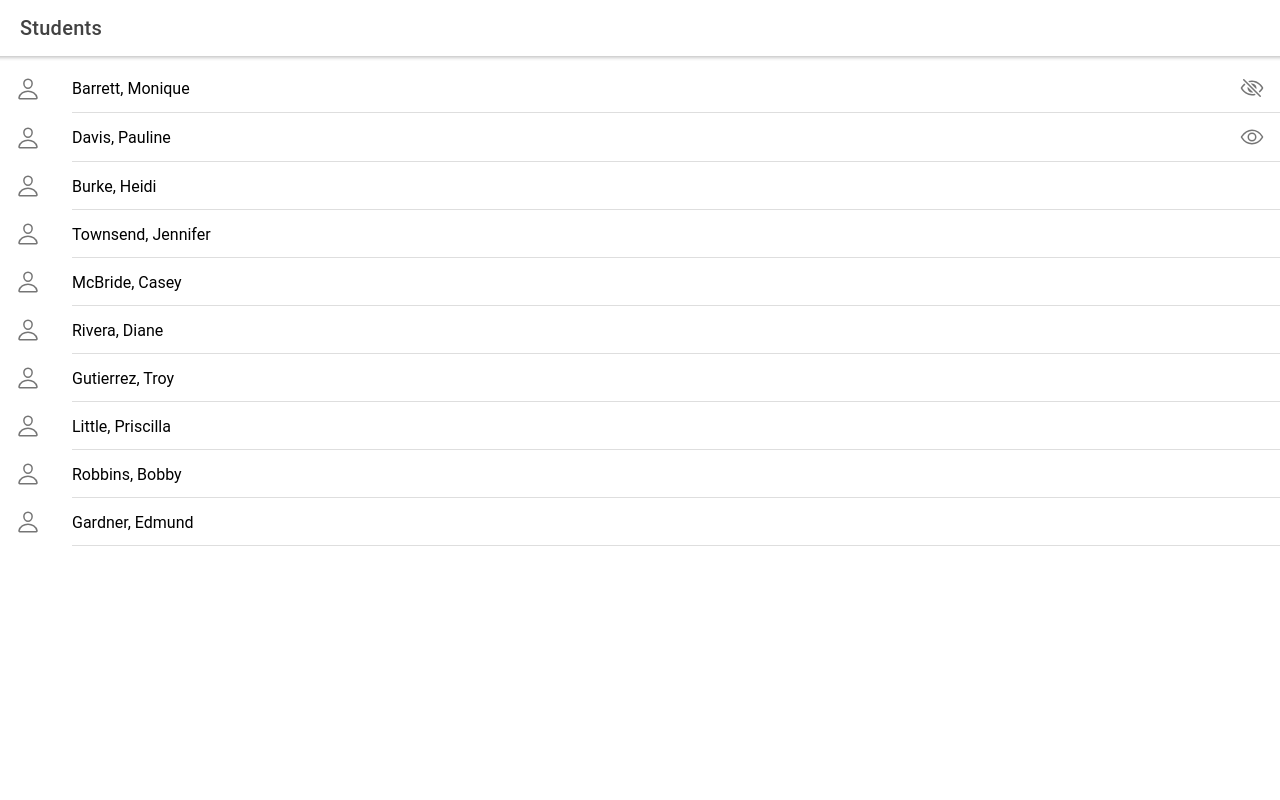
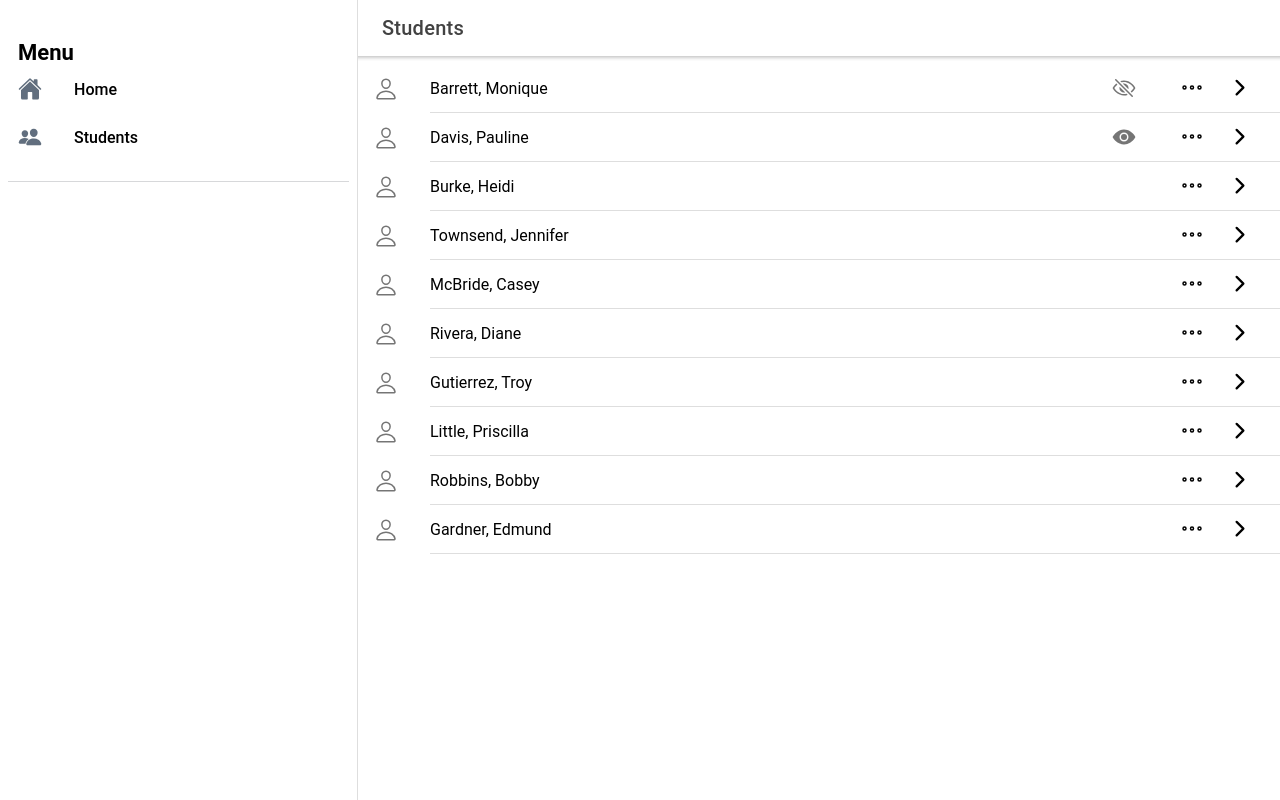
Before and after one commit to walkingriver/at10dance-react, a React (Create React App) app: page /students in a window 1280 px wide. Built offline with nearby package versions, Linux system fonts and the light colour scheme.

Commit message:
UI tweaks

```diff
--- a/src/App.tsx
+++ b/src/App.tsx
@@ -1,6 +1,6 @@
-import React from 'react';
+import React, { useState } from 'react';
 import { Redirect, Route } from 'react-router-dom';
-import { IonApp, IonRouterOutlet } from '@ionic/react';
+import { IonApp, IonRouterOutlet, IonSplitPane } from '@ionic/react';
 import { IonReactRouter } from '@ionic/react-router';
 import Home from './pages/Home';
 
@@ -24,18 +24,25 @@ import '@ionic/react/css/display.css';
 import './theme/variables.css';
 import Students from './pages/Students';
 import StudentInfo from './pages/StudentInfo';
+import Menu from './components/Menu';
 
-const App: React.FC = () => (
+const App: React.FC = () => {
+
+  return (
     <IonApp>
       <IonReactRouter>
-      <IonRouterOutlet>
+        <IonSplitPane contentId="main">
+          <Menu />
+          <IonRouterOutlet id="main">
             <Route path="/home" component={Home} exact={true} />
             <Route path="/students" component={Students} exact={true} />
             <Route path="/student/:id" component={StudentInfo} exact={true} />
             <Route exact path="/" render={() => <Redirect to="/home" />} />
           </IonRouterOutlet>
+        </IonSplitPane>
       </IonReactRouter>
     </IonApp>
   );
+}
 
 export default App;
--- /dev/null
+++ b/src/components/Menu.css
@@ -0,0 +1,113 @@
+ion-menu ion-content {
+  --background: var(--ion-item-background, var(--ion-background-color, #fff));
+}
+
+ion-menu.md ion-content {
+  --padding-start: 8px;
+  --padding-end: 8px;
+  --padding-top: 20px;
+  --padding-bottom: 20px;
+}
+
+ion-menu.md ion-list {
+  padding: 20px 0;
+}
+
+ion-menu.md ion-note {
+  margin-bottom: 30px;
+}
+
+ion-menu.md ion-list-header, ion-menu.md ion-note {
+  padding-left: 10px;
+}
+
+ion-menu.md ion-list#inbox-list {
+  border-bottom: 1px solid var(--ion-color-step-150, #d7d8da);
+}
+
+ion-menu.md ion-list#inbox-list ion-list-header {
+  font-size: 22px;
+  font-weight: 600;
+  min-height: 20px;
+}
+
+ion-menu.md ion-list#labels-list ion-list-header {
+  font-size: 16px;
+  margin-bottom: 18px;
+  color: #757575;
+  min-height: 26px;
+}
+
+ion-menu.md ion-item {
+  --padding-start: 10px;
+  --padding-end: 10px;
+  border-radius: 4px;
+}
+
+ion-menu.md ion-item.selected {
+  --background: rgba(var(--ion-color-primary-rgb), 0.14);
+}
+
+ion-menu.md ion-item.selected ion-icon {
+  color: var(--ion-color-primary);
+}
+
+ion-menu.md ion-item ion-icon {
+  color: #616e7e;
+}
+
+ion-menu.md ion-item ion-label {
+  font-weight: 500;
+}
+
+ion-menu.ios ion-content {
+  --padding-bottom: 20px;
+}
+
+ion-menu.ios ion-list {
+  padding: 20px 0 0 0;
+}
+
+ion-menu.ios ion-note {
+  line-height: 24px;
+  margin-bottom: 20px;
+}
+
+ion-menu.ios ion-item {
+  --padding-start: 16px;
+  --padding-end: 16px;
+  --min-height: 50px;
+}
+
+ion-menu.ios ion-item ion-icon {
+  font-size: 24px;
+  color: #73849a;
+}
+
+ion-menu.ios ion-item .selected ion-icon {
+  color: var(--ion-color-primary);
+}
+
+ion-menu.ios ion-list#labels-list ion-list-header {
+  margin-bottom: 8px;
+}
+
+ion-menu.ios ion-list-header,
+ion-menu.ios ion-note {
+  padding-left: 16px;
+  padding-right: 16px;
+}
+
+ion-menu.ios ion-note {
+  margin-bottom: 8px;
+}
+
+ion-note {
+  display: inline-block;
+  font-size: 16px;
+  color: var(--ion-color-medium-shade);
+}
+
+ion-item.selected {
+  --color: var(--ion-color-primary);
+}
--- /dev/null
+++ b/src/components/Menu.tsx
@@ -0,0 +1,59 @@
+import {
+  IonContent,
+  IonIcon,
+  IonItem,
+  IonLabel,
+  IonList,
+  IonListHeader,
+  IonMenu,
+  IonMenuToggle,
+} from '@ionic/react';
+import React from 'react';
+import { withRouter } from 'react-router-dom';
+import { people, home } from 'ionicons/icons';
+import './Menu.css';
+
+
+interface AppPage {
+  title: string;
+  url: string;
+  icon: string;
+}
+
+const appPages: AppPage[] = [
+  {
+    title: 'Home',
+    url: '/home',
+    icon: home
+  },
+  {
+    title: 'Students',
+    url: '/students',
+    icon: people
+  }
+];
+
+
+const Menu: React.FunctionComponent = () => {
+  return (
+    <IonMenu contentId="main" type="overlay">
+      <IonContent>
+        <IonList id="inbox-list">
+          <IonListHeader>Menu</IonListHeader>
+          {appPages.map((appPage, index) => {
+            return (
+              <IonMenuToggle key={index} autoHide={false}>
+                <IonItem routerLink={appPage.url} routerDirection="none" lines="none" detail={false}>
+                  <IonIcon slot="start" icon={appPage.icon} />
+                  <IonLabel>{appPage.title}</IonLabel>
+                </IonItem>
+              </IonMenuToggle>
+            );
+          })}
+        </IonList>
+      </IonContent>
+    </IonMenu>
+  );
+};
+
+export default withRouter(Menu);
--- a/src/pages/Home.tsx
+++ b/src/pages/Home.tsx
@@ -1,11 +1,18 @@
-import { IonContent, IonHeader, IonPage, IonTitle, IonToolbar, IonCardHeader, IonCardSubtitle, IonCardTitle, IonCardContent, IonCard } from '@ionic/react';
+import { IonContent, IonHeader, IonPage, IonTitle, IonToolbar, IonCardHeader, IonCardSubtitle, IonCardTitle, IonCardContent, IonCard, IonButtons, IonMenuButton } from '@ionic/react';
 import React from 'react';
 import './Home.css';
 
 const Home: React.FC = () => {
   return (
     <IonPage>
-      <IonContent>
+      <IonHeader>
+        <IonToolbar>
+          <IonButtons slot="start">
+            <IonMenuButton></IonMenuButton>
+          </IonButtons>
+          <IonTitle>@10Dance Home</IonTitle>
+        </IonToolbar>
+      </IonHeader>      <IonContent>
         <IonCard>
           <IonCardHeader>
             <IonCardSubtitle>Classroom Attendance Manager</IonCardSubtitle>
--- a/src/pages/Students.tsx
+++ b/src/pages/Students.tsx
@@ -1,6 +1,6 @@
-import { IonContent, IonHeader, IonPage, IonTitle, IonToolbar, IonMenuButton, IonList, IonItemSliding, IonItem, IonIcon, IonLabel, IonItemOptions, IonItemOption, IonActionSheet } from '@ionic/react';
-import { eyeOffOutline, eyeOutline, personOutline } from 'ionicons/icons';
-import React, { useState } from 'react';
+import { IonContent, IonHeader, IonPage, IonTitle, IonToolbar, IonMenuButton, IonList, IonItemSliding, IonItem, IonIcon, IonLabel, IonItemOptions, IonItemOption, IonActionSheet, IonButtons, IonButton, IonAlert, IonToast } from '@ionic/react';
+import { eyeOffOutline, personOutline, eye, ellipsisHorizontalOutline, chevronForwardOutline, eyeOutline, trash } from 'ionicons/icons';
+import React, { useState, MouseEvent } from 'react';
 import { Student } from '../core/student';
 import { Presence } from '../core/presence';
 import { useStudents } from '../core/student-hook';
@@ -10,9 +10,12 @@ const Students: React.FC = () => {
   const [students, setStudents] = useStudents();
   const [selectedStudent, setSelectedStudent] = useState(emptyStudent);
   const [showActionSheet, setShowActionSheet] = useState(false);
+  const [showDeleteAlert, setShowDeleteAlert] = useState(false);
+  const [showDeleteToast, setShowDeleteToast] = useState(false);
 
   function deleteStudent(student: Student) {
     setStudents(students.filter(x => x.id !== student.id));
+    setShowDeleteToast(true);
   }
 
   async function markAbsent(student: Student) {
@@ -23,21 +26,18 @@ const Students: React.FC = () => {
     student.status = Presence.Present;
   }
 
-  async function studentDetails(student: Student) {
-    // this.router.navigateByUrl(`/student-info/${student.id}`);
-  }
-
   function clickStudent(student: Student) {
     setSelectedStudent(student);
     setShowActionSheet(true);
   }
 
-
   return (
     <IonPage>
       <IonHeader>
         <IonToolbar>
-          <IonMenuButton></IonMenuButton>
+          <IonButtons slot="start">
+            <IonMenuButton></IonMenuButton>
+          </IonButtons>
           <IonTitle>Students</IonTitle>
         </IonToolbar>
       </IonHeader>
@@ -46,11 +46,19 @@ const Students: React.FC = () => {
           {students.map((student) => {
             return (
               <IonItemSliding key={student.id}>
-                <IonItem onClick={() => clickStudent(student)}>
+                <IonItem>
                   <IonIcon slot="start" icon={personOutline}></IonIcon>
                   <IonLabel>{student.lastName}, {student.firstName}</IonLabel>
-                  {student.status === Presence.Present && <IonIcon slot="end" icon={eyeOutline}></IonIcon>}
+                  {student.status === Presence.Present && <IonIcon slot="end" icon={eye}></IonIcon>}
                   {student.status === Presence.Absent && <IonIcon slot="end" icon={eyeOffOutline}></IonIcon>}
+                  <IonButtons slot="end">
+                    <IonButton onClick={() => clickStudent(student)}>
+                      <IonIcon slot="icon-only" icon={ellipsisHorizontalOutline}></IonIcon>
+                    </IonButton>
+                    <IonButton routerLink={`/student/${student.id}`} routerDirection="forward">
+                      <IonIcon slot="icon-only" icon={chevronForwardOutline}></IonIcon>
+                    </IonButton>
+                  </IonButtons>
                 </IonItem>
                 <IonItemOptions side="end">
                   <IonItemOption color="danger" onClick={() => deleteStudent(student)}>Delete</IonItemOption>
@@ -59,26 +67,22 @@ const Students: React.FC = () => {
             );
           })}
         </IonList>
-        <IonActionSheet isOpen={showActionSheet}
+        <IonActionSheet
+          isOpen={showActionSheet}
           header={`${selectedStudent.firstName} ${selectedStudent.lastName}`}
-          onDidDismiss={() => setShowActionSheet(false)}
           buttons={[{
             text: 'Delete',
             role: 'destructive',
-            icon: 'trash',
-            handler: () => { deleteStudent(selectedStudent); }
+            icon: trash,
+            handler: () => { setShowDeleteAlert(true); }
           }, {
             text: 'Mark Present',
-            icon: 'eye-outline',
-            handler: async () => { await markPresent(selectedStudent); }
+            icon: eye,
+            handler: () => { markPresent(selectedStudent); }
           }, {
             text: 'Mark Absent',
-            icon: 'eye-off-outline',
-            handler: async () => { await markAbsent(selectedStudent); }
-          }, {
-            text: 'Details',
-            icon: 'document-text-outline',
-            handler: () => { studentDetails(selectedStudent); }
+            icon: eyeOffOutline,
+            handler: () => { markAbsent(selectedStudent); }
           }, {
             text: 'Cancel',
             icon: 'close',
@@ -87,9 +91,35 @@ const Students: React.FC = () => {
               console.log('Cancel clicked');
             }
           }]}
-        >
+          onDidDismiss={() => setShowActionSheet(false)}
+        />
 
-        </IonActionSheet>
+        <IonAlert
+          isOpen={showDeleteAlert}
+          onDidDismiss={() => setShowDeleteAlert(false)}
+          header="Delete this student?"
+          message="This operation cannot be undone."
+          subHeader={`${selectedStudent.firstName} ${selectedStudent.lastName}`}
+          buttons={[
+            {
+              text: 'Delete',
+              handler: () => { deleteStudent(selectedStudent); }
+            }, {
+              text: 'Never mind',
+              role: 'cancel',
+              handler: () => {
+                console.log('Cancel clicked');
+              }
+            }
+          ]} />
+
+        <IonToast
+          isOpen={showDeleteToast}
+          onDidDismiss={() => setShowDeleteToast(false)}
+          message={`${selectedStudent.firstName} ${selectedStudent.lastName} has been deleted.`}
+          duration={3000}
+          position="top"
+        />
       </IonContent>
     </IonPage>
   );
```
Also changed, not shown: src/components/ExploreContainer.css (deleted, +0 -24 lines), src/components/ExploreContainer.tsx (deleted, +0 -15 lines). Lines whose indentation alone changed are shown as unchanged.
